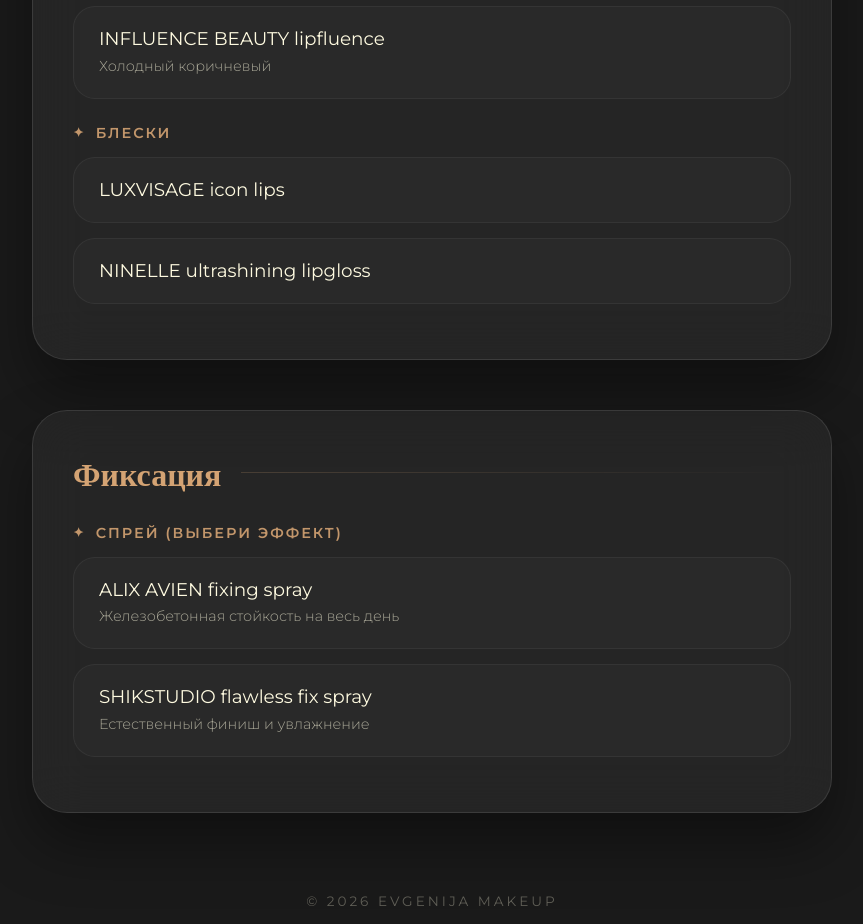
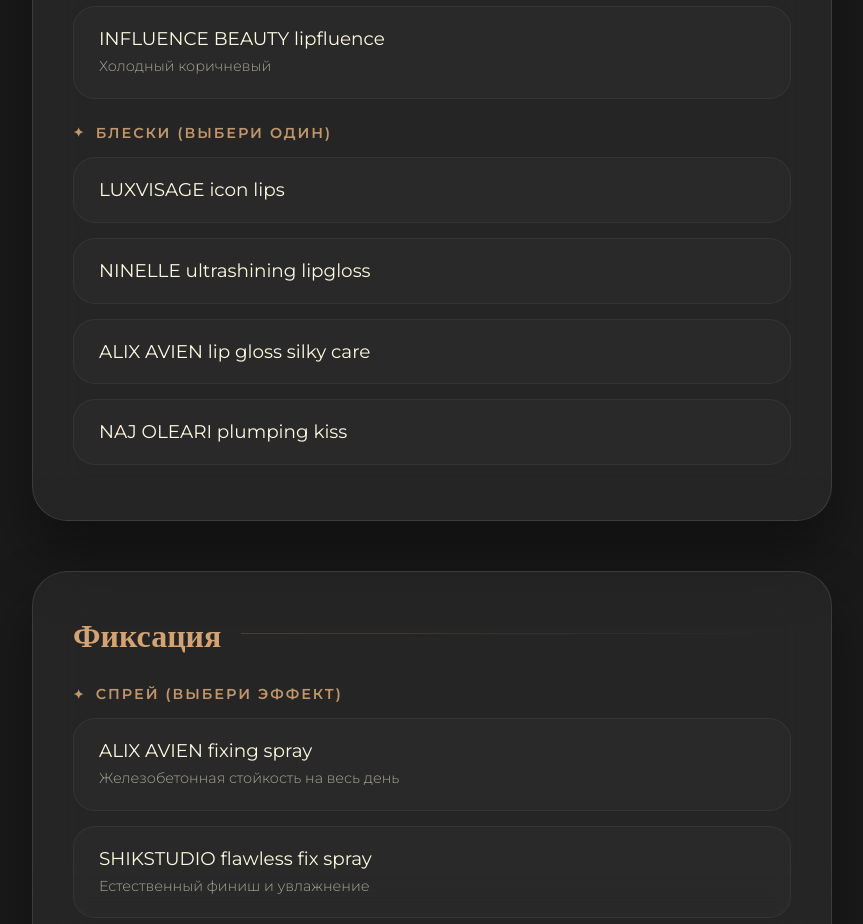
Before and after one commit to divohub/evgenija-makeup, a plain HTML site: page index.html in a window 1280 px wide. Shown: the part 3520-4444 px from the top of the page, without its empty margins (208-1071 px from the left). Drawn offline with nearby package versions, Linux system fonts and the light colour scheme; a web font is replaced by a local one.

Commit message:
Add Alix Avien and Naj Oleari lip glosses to the list

```diff
--- a/index.html
+++ b/index.html
@@ -437,13 +437,19 @@
             </div>
 
             <div class="sub-section">
-                <div class="sub-section-title">Блески</div>
+                <div class="sub-section-title">Блески (выбери один)</div>
                 <div class="product-list">
                     <a href="https://goldapple.ru/19000214302-icon-lips-glossy-volume" target="_blank" class="product-item">
                         <span class="product-name">LUXVISAGE icon lips</span>
                     </a>
                     <a href="https://goldapple.ru/19000398493-ultrashining-lipgloss-tango" target="_blank" class="product-item">
                         <span class="product-name">NINELLE ultrashining lipgloss</span>
+                    </a>
+                    <a href="https://goldapple.ru/19000347982-lip-gloss-silky-care" target="_blank" class="product-item">
+                        <span class="product-name">ALIX AVIEN lip gloss silky care</span>
+                    </a>
+                    <a href="https://goldapple.ru/19000137605-plumping-kiss" target="_blank" class="product-item">
+                        <span class="product-name">NAJ OLEARI plumping kiss</span>
                     </a>
                 </div>
             </div>
```
